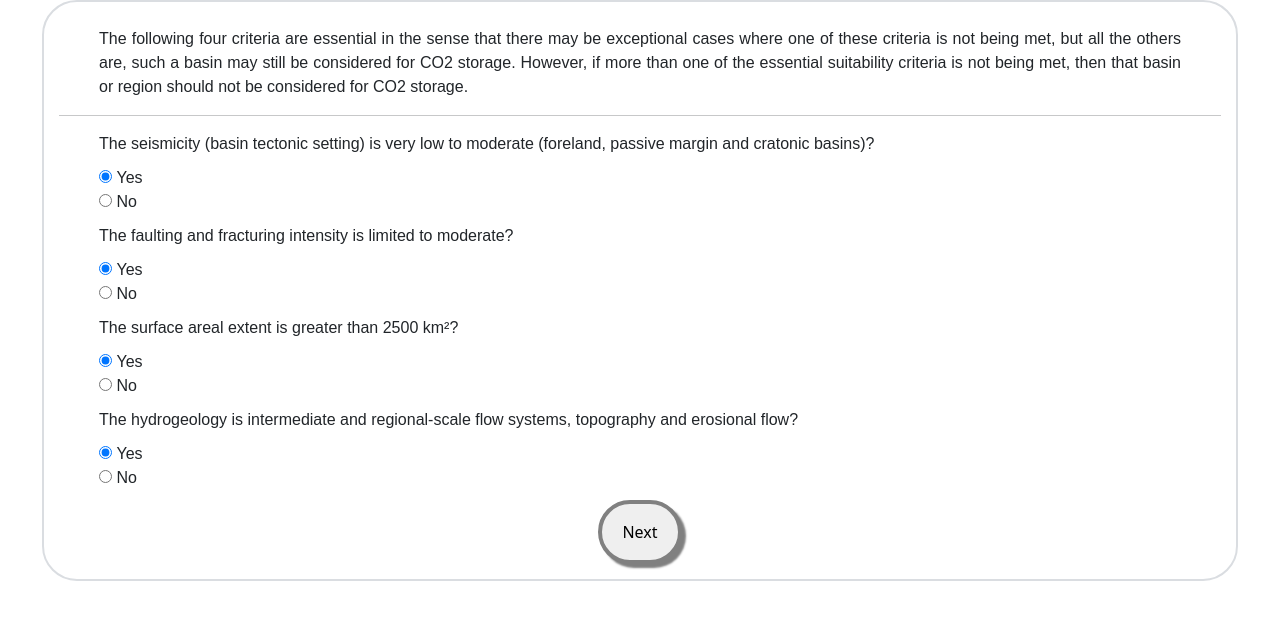
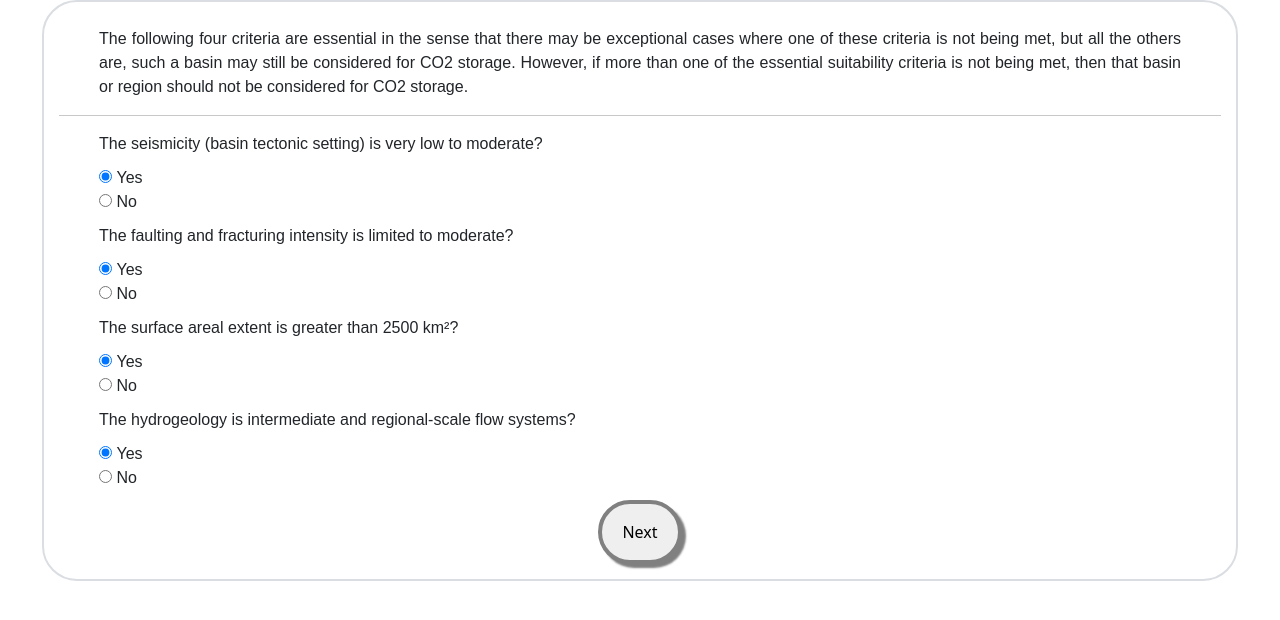
Before and after one commit to selmachanga/Essential-Criteria, a plain HTML site: page index.html in a window 1280 px wide. Shown: the part 60-680 px from the top of the page. Drawn offline with nearby package versions, Linux system fonts and the light colour scheme.

Commit message:
Update index.html

```diff
--- a/index.html
+++ b/index.html
@@ -63,10 +63,7 @@
       </p>
       <hr />
       <form action="#" method="post" onsubmit="return VerificaEssential()">
-        <p>
-          The seismicity (basin tectonic setting) is very low to moderate
-          (foreland, passive margin and cratonic basins)?
-        </p>
+        <p>The seismicity (basin tectonic setting) is very low to moderate?</p>
         <p>
           <input
             type="radio"
@@ -111,10 +108,7 @@
           <label for="question-6-no">No</label>
           <br />
         </p>
-        <p>
-          The hydrogeology is intermediate and regional-scale flow systems,
-          topography and erosional flow?
-        </p>
+        <p>The hydrogeology is intermediate and regional-scale flow systems?</p>
         <p>
           <input
             type="radio"
```
